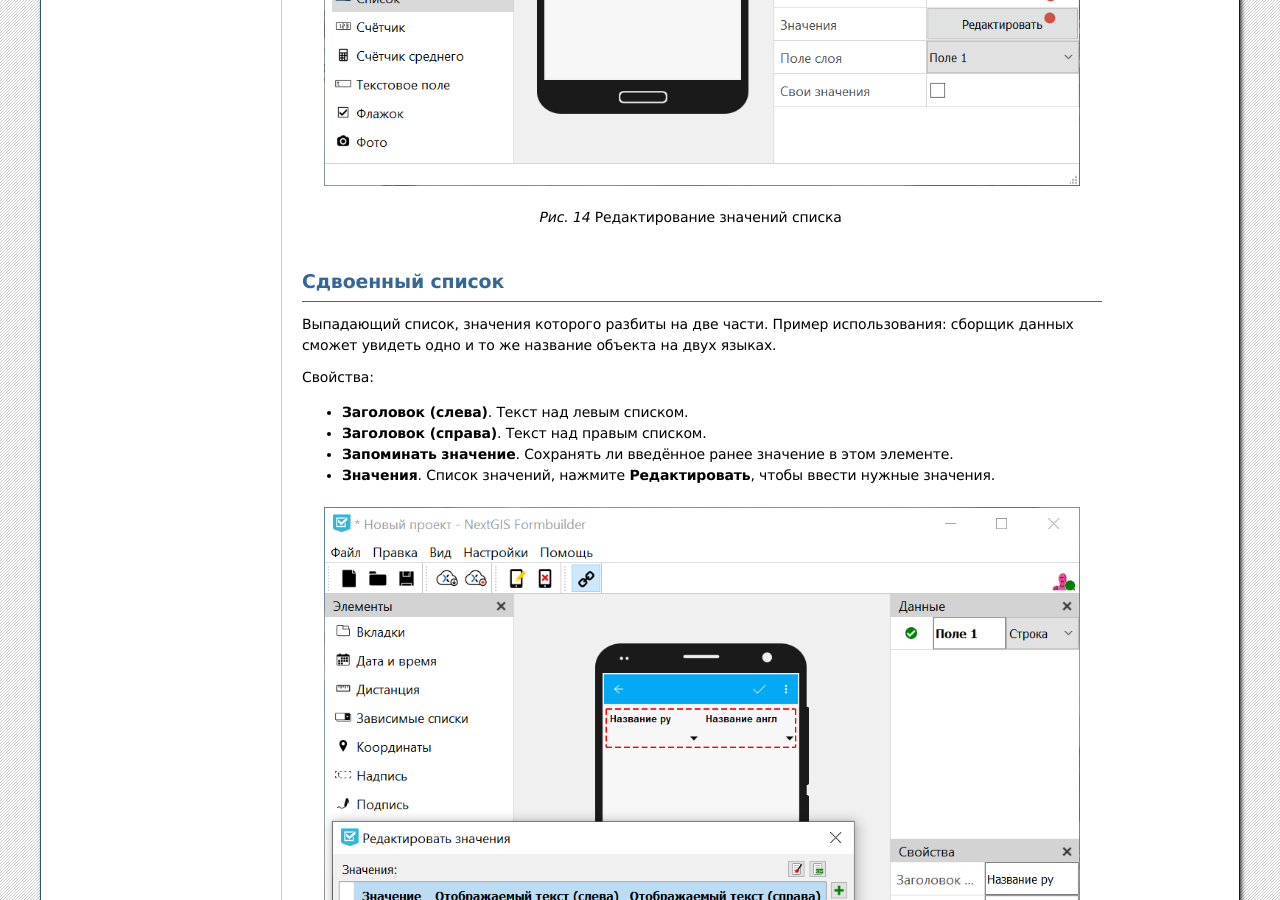
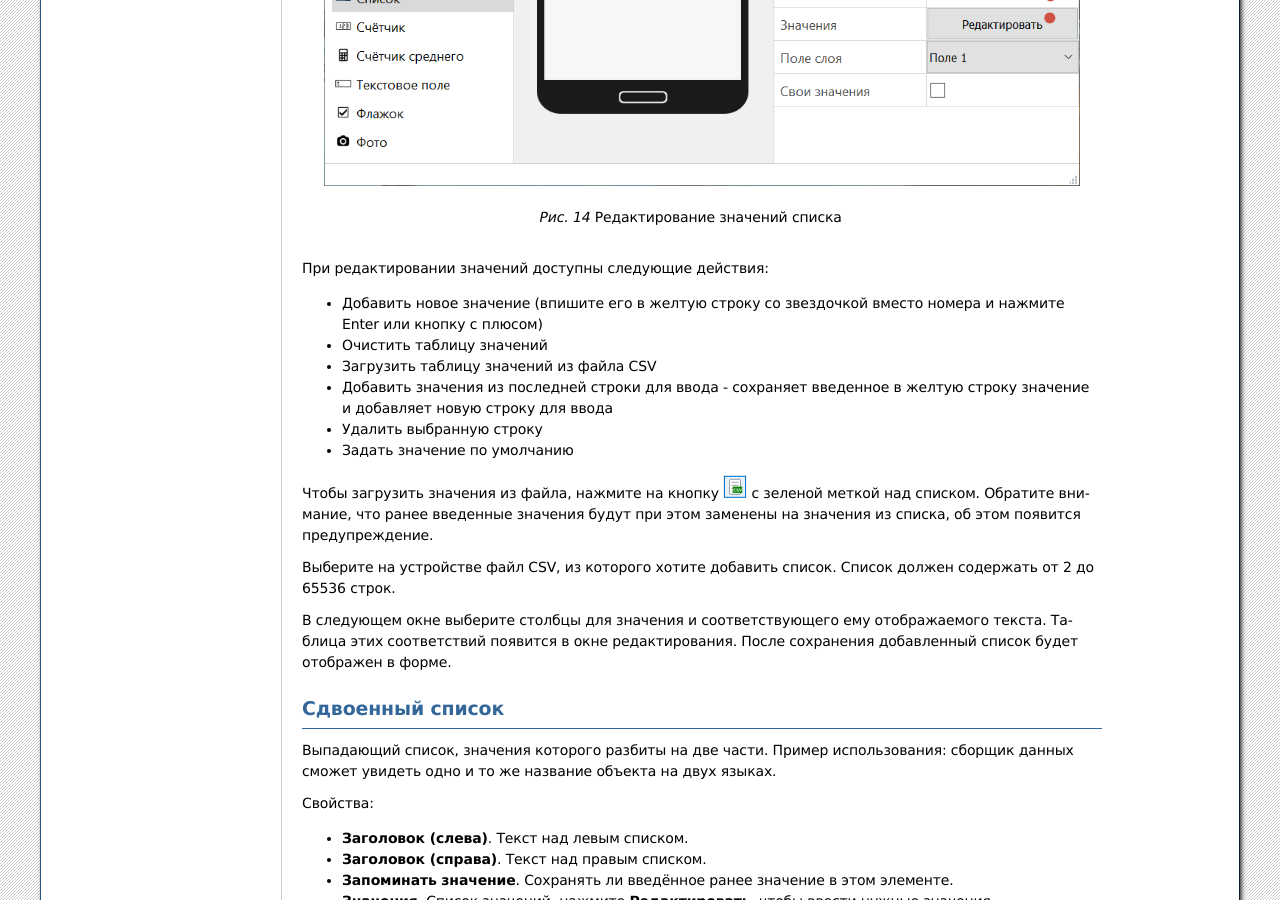
Before and after one commit to nextgis/docs_formbuilder, a Sphinx documentation site: the page built from source/controls.rst, in a window 1280 px wide and 900 px high, scrolled down 9734 px. Built offline with Sphinx 7.4.7, drawn with Linux system fonts in a browser that asks for light colours; formulas are drawn with MathJax 3; some of the changed text lies outside the part shown.

Commit message:
Update controls.rst
csv requirements

```diff
--- a/source/controls.rst
+++ b/source/controls.rst
@@ -241,6 +241,21 @@
    :width: 20cm
 
    Редактирование значений списка
+
+При редактировании значений доступны следующие действия:
+
+* Добавить новое значение (впишите его в желтую строку со звездочкой вместо номера и нажмите Enter или кнопку с плюсом)
+* Очистить таблицу значений
+* Загрузить таблицу значений из файла CSV
+* Добавить значения из последней строки для ввода - сохраняет введенное в желтую строку значение и добавляет новую строку для ввода
+* Удалить выбранную строку
+* Задать значение по умолчанию
+
+Чтобы загрузить значения из файла, нажмите на кнопку |button_load_csv| с зеленой меткой над списком. Обратите внимание, что ранее введенные значения будут при этом заменены на значения из списка, об этом появится предупреждение.
+
+Выберите на устройстве файл CSV, из которого хотите добавить список. Список должен содержать от 2 до 65536 строк.
+
+В следующем окне выберите столбцы для значения и соответствующего ему отображаемого текста. Таблица этих соответствий появится в окне редактирования. После сохранения добавленный список будет отображен в форме.
 
 .. _ngfb_controls_split_cb:
 
```
Also changed, not shown: other parts of source/controls.rst (+1 -1 lines).
